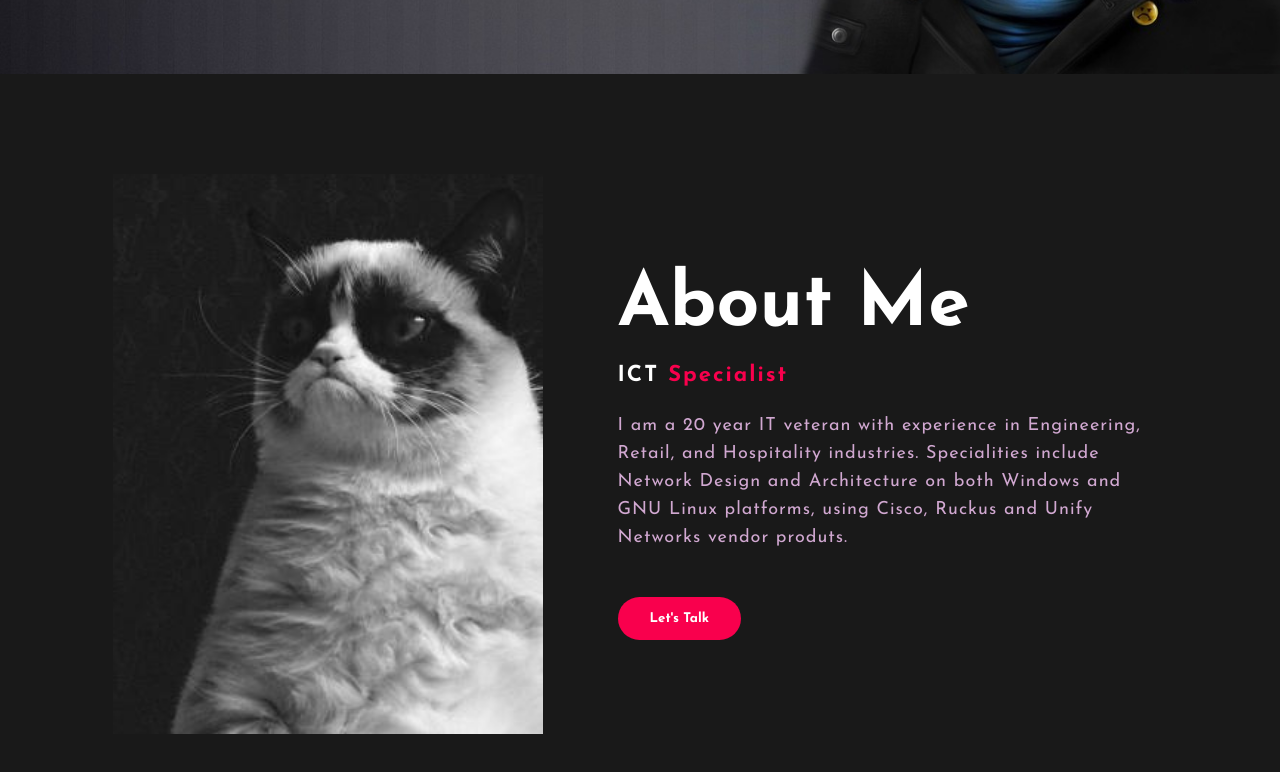
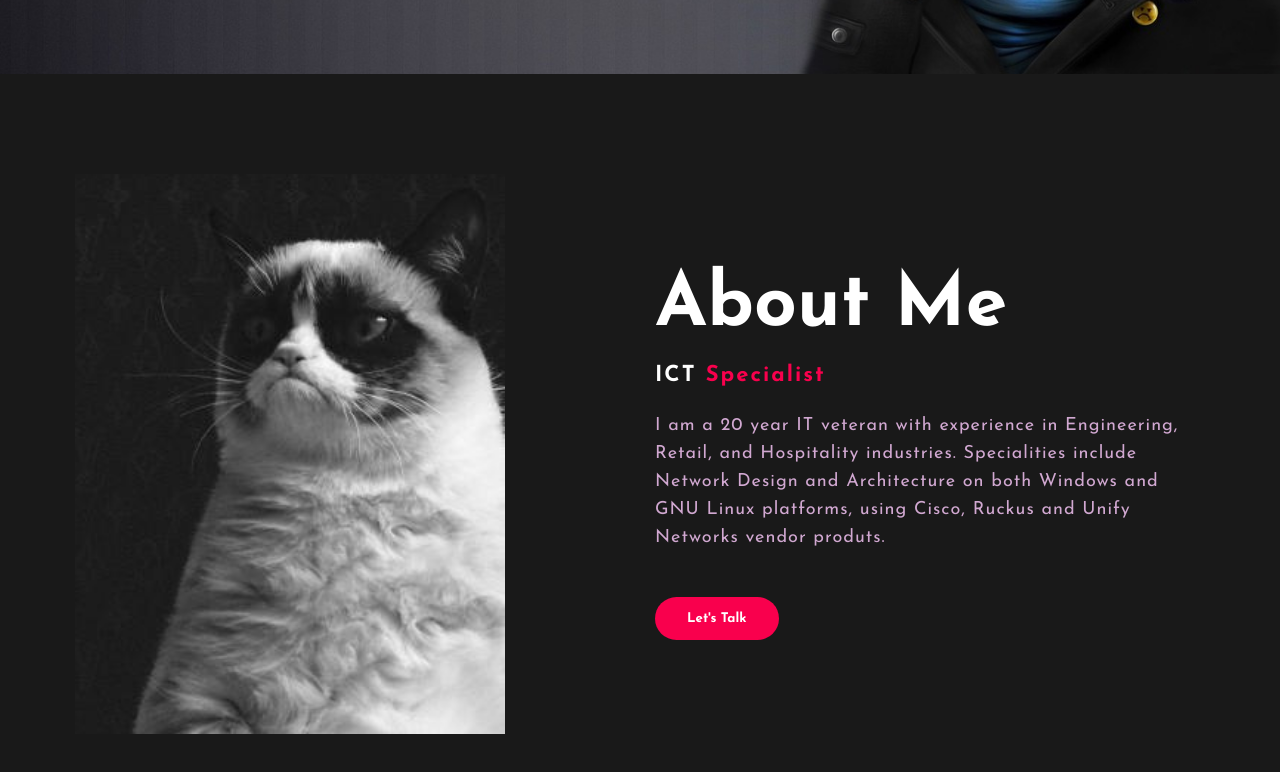
Before and after one commit to MrGrumps/mrgrumps.github.io, a plain HTML site: page index.html in a window 1280 px wide. Shown: the part 726-1498 px from the top of the page. Drawn offline with Linux system fonts and the light colour scheme.

Commit message:
Update style.css

```diff
--- a/css/style.css
+++ b/css/style.css
@@ -117,8 +117,8 @@ h4{
 	width: 550px;
 }
 .main{
-	width: 1130px;
-	max-width: 95%;
+	width: 100%;
+
 	margin: 0 auto;
 	display: flex;
 	align-items: center;
```
